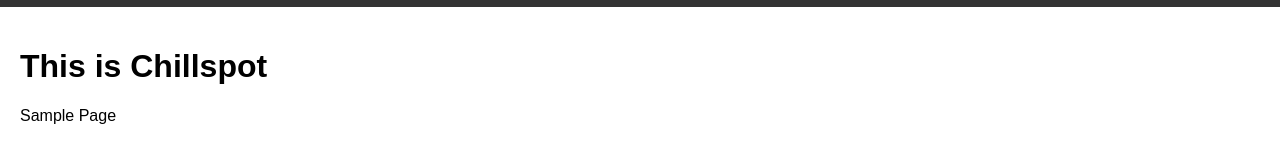
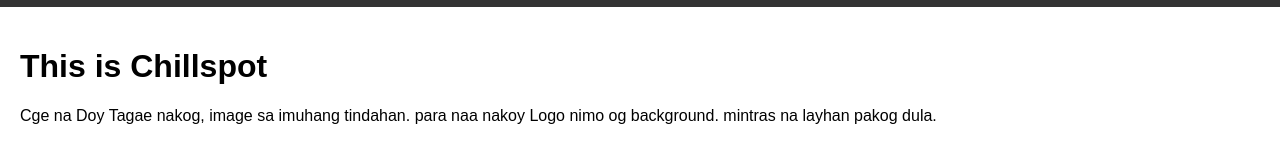
Before and after one commit to XIIIAether/XIIIAether.github.io, a plain HTML site: page index.html in a window 1280 px wide. Shown: the part 31-194 px from the top of the page. Drawn offline with Linux system fonts and the light colour scheme.

Commit message:
Modify content in index.html
Updated main content with a new paragraph.

```diff
--- a/index.html
+++ b/index.html
@@ -64,7 +64,7 @@
     <!-- Main Content -->
     <div class="content">
       <h1>This is Chillspot</h1>
-      <p>Sample Page</p>
+      <p>Cge na Doy Tagae nakog, image sa imuhang tindahan. para naa nakoy Logo nimo og background. mintras na layhan pakog dula.</p>
     </div>
   </body>
 </html>
```
